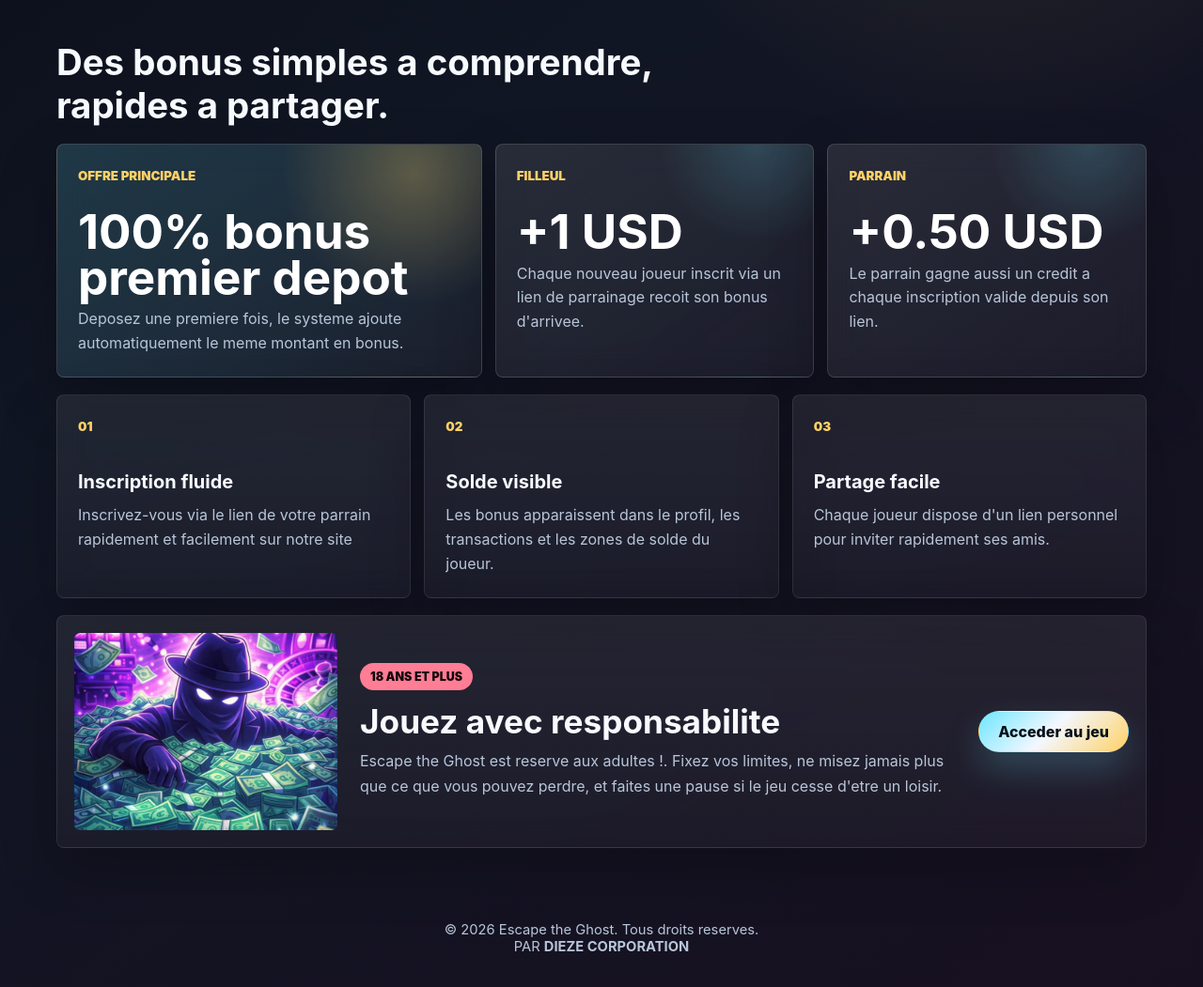
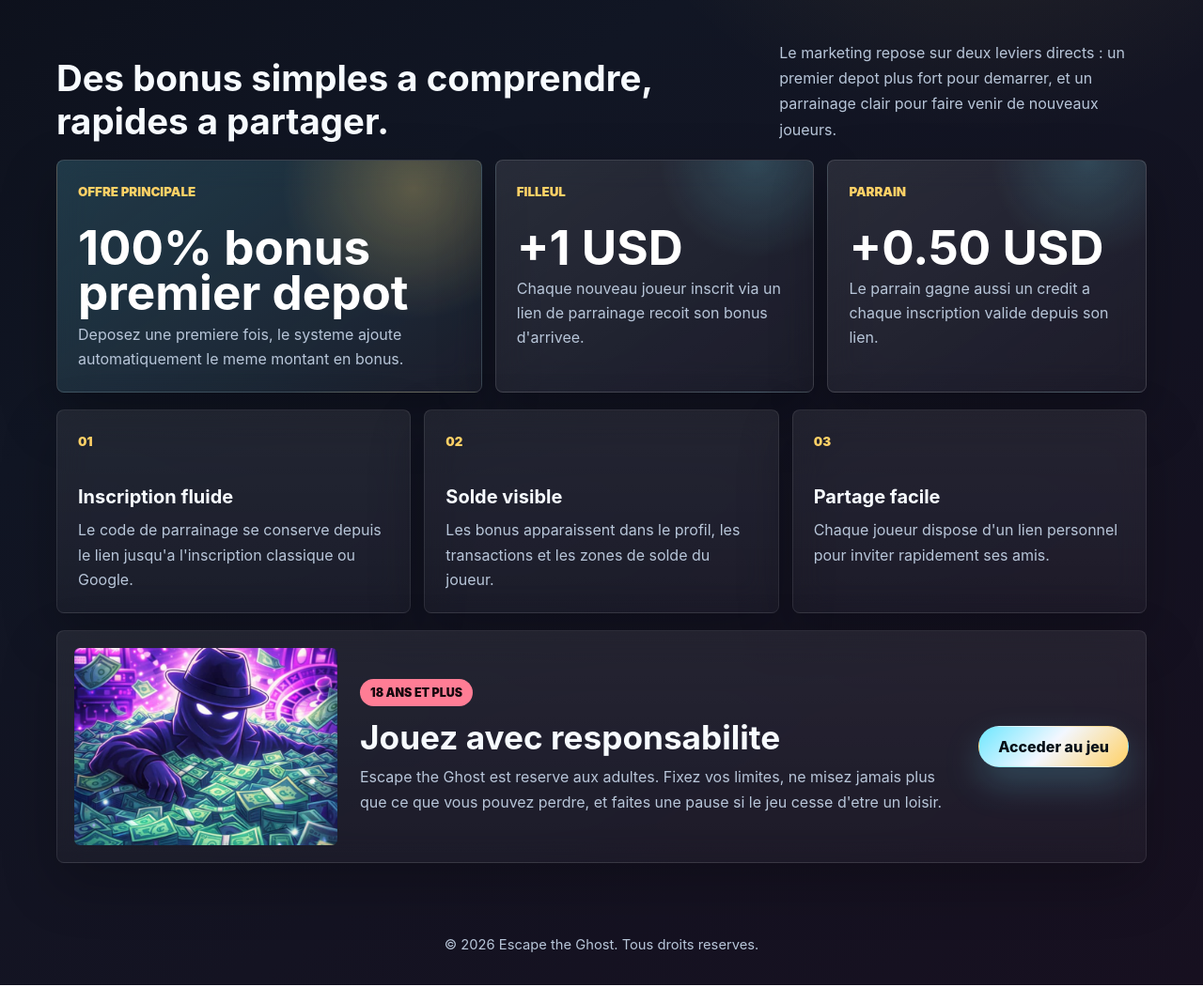
Before and after one commit to Sylva-bts/EGfront, a website: page public/index.html in a window 1280 px wide. Shown: the part 1060-2111 px from the top of the page at 94% size. Drawn offline with Linux system fonts and the light colour scheme.

Commit message:
legère correction

```diff
--- a/public/index.html
+++ b/public/index.html
@@ -645,8 +645,8 @@
          <div class="section-head">
             <h3>Des bonus simples a comprendre, rapides a partager.</h3>
             <p>
-              <!--- Le marketing repose sur deux leviers directs : un premier depot plus fort pour demarrer,
-               et un parrainage clair pour faire venir de nouveaux joueurs.--->
+               Le marketing repose sur deux leviers directs : un premier depot plus fort pour demarrer,
+               et un parrainage clair pour faire venir de nouveaux joueurs.
             </p>
          </div>
 
@@ -672,7 +672,7 @@
             <article class="feature">
                <small>01</small>
                <h4>Inscription fluide</h4>
-               <p>Inscrivez-vous via le lien de votre parrain rapidement et facilement sur notre site</p>
+               <p>Le code de parrainage se conserve depuis le lien jusqu'a l'inscription classique ou Google.</p>
             </article>
             <article class="feature">
                <small>02</small>
@@ -692,7 +692,7 @@
                <div class="warning">18 ans et plus</div>
                <h3>Jouez avec responsabilite</h3>
                <p>
-                  Escape the Ghost est reserve aux adultes !. Fixez vos limites, ne misez jamais plus que ce que
+                  Escape the Ghost est reserve aux adultes. Fixez vos limites, ne misez jamais plus que ce que
                   vous pouvez perdre, et faites une pause si le jeu cesse d'etre un loisir.
                </p>
             </div>
@@ -703,7 +703,6 @@
 
    <footer>
       <p>&copy; 2026 Escape the Ghost. Tous droits reserves.</p>
-      <P>PAR <strong>DIEZE CORPORATION </strong></P>
    </footer>
 
    <script>
```
Also changed, not shown: public/GhostR.html (+1 -4 lines).
